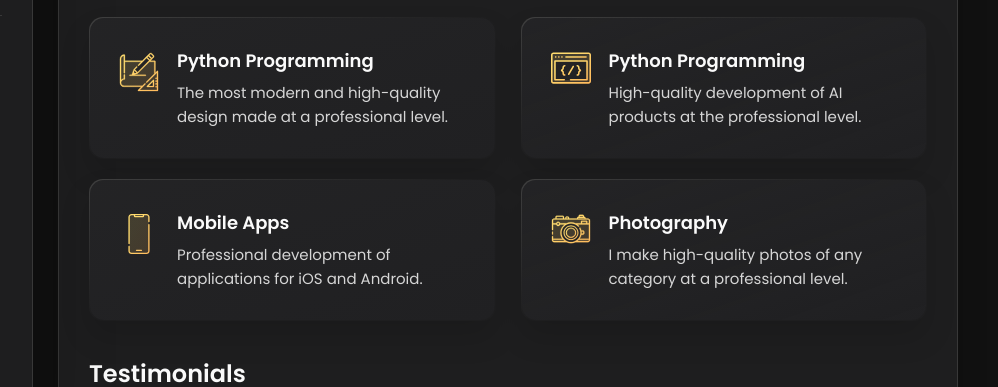
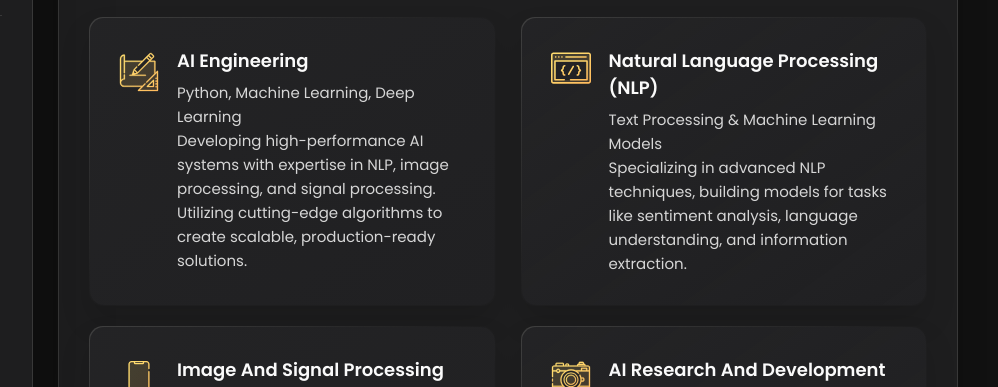
Before and after one commit to abbasKakoolvand/cv_website, a plain HTML site: page index.html in a window 1280 px wide. Shown: the part 392-779 px from the top of the page, 282-1280 px from the left. Drawn offline with nearby package versions, Linux system fonts and the light colour scheme.

Commit message:
add works

```diff
--- a/index.html
+++ b/index.html
@@ -236,10 +236,11 @@
               </div>
 
               <div class="service-content-box">
-                <h4 class="h4 service-item-title">Python programming</h4>
+                <h4 class="h4 service-item-title">AI Engineering</h4>
 
                 <p class="service-item-text">
-                  The most modern and high-quality design made at a professional level.
+                  Python, Machine Learning, Deep Learning<br>
+Developing high-performance AI systems with expertise in NLP, image processing, and signal processing. Utilizing cutting-edge algorithms to create scalable, production-ready solutions.
                 </p>
               </div>
 
@@ -252,10 +253,11 @@
               </div>
 
               <div class="service-content-box">
-                <h4 class="h4 service-item-title">Python programming</h4>
+                <h4 class="h4 service-item-title">Natural Language Processing (NLP)</h4>
 
                 <p class="service-item-text">
-                  High-quality development of AI products at the professional level.
+                  Text Processing & Machine Learning Models<br>
+Specializing in advanced NLP techniques, building models for tasks like sentiment analysis, language understanding, and information extraction.
                 </p>
               </div>
 
@@ -268,10 +270,11 @@
               </div>
 
               <div class="service-content-box">
-                <h4 class="h4 service-item-title">Mobile apps</h4>
+                <h4 class="h4 service-item-title">Image and Signal Processing</h4>
 
                 <p class="service-item-text">
-                  Professional development of applications for iOS and Android.
+                  Computer Vision & Remote Sensing<br>
+Crafting sophisticated image processing algorithms for real-world applications such as satellite imagery, change detection, and object recognition, using tools like Python and MATLAB.
                 </p>
               </div>
 
@@ -284,10 +287,11 @@
               </div>
 
               <div class="service-content-box">
-                <h4 class="h4 service-item-title">Photography</h4>
+                <h4 class="h4 service-item-title">AI Research and Development</h4>
 
                 <p class="service-item-text">
-                  I make high-quality photos of any category at a professional level.
+                  Telecommunications & Signal Processing<br>
+Leading R&D efforts focused on AI innovations in telecommunications, applying theoretical and practical knowledge to solve complex problems in remote sensing and signal processing.
                 </p>
               </div>
 
```
